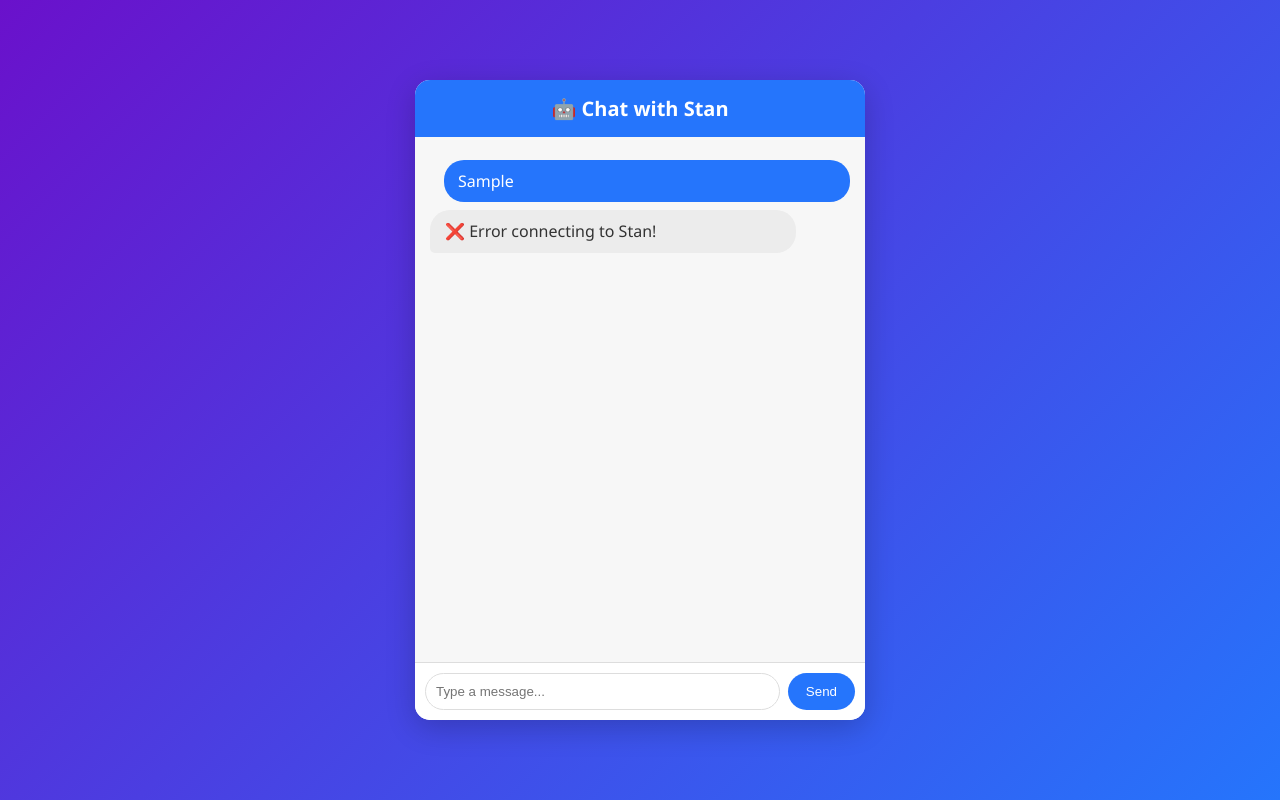
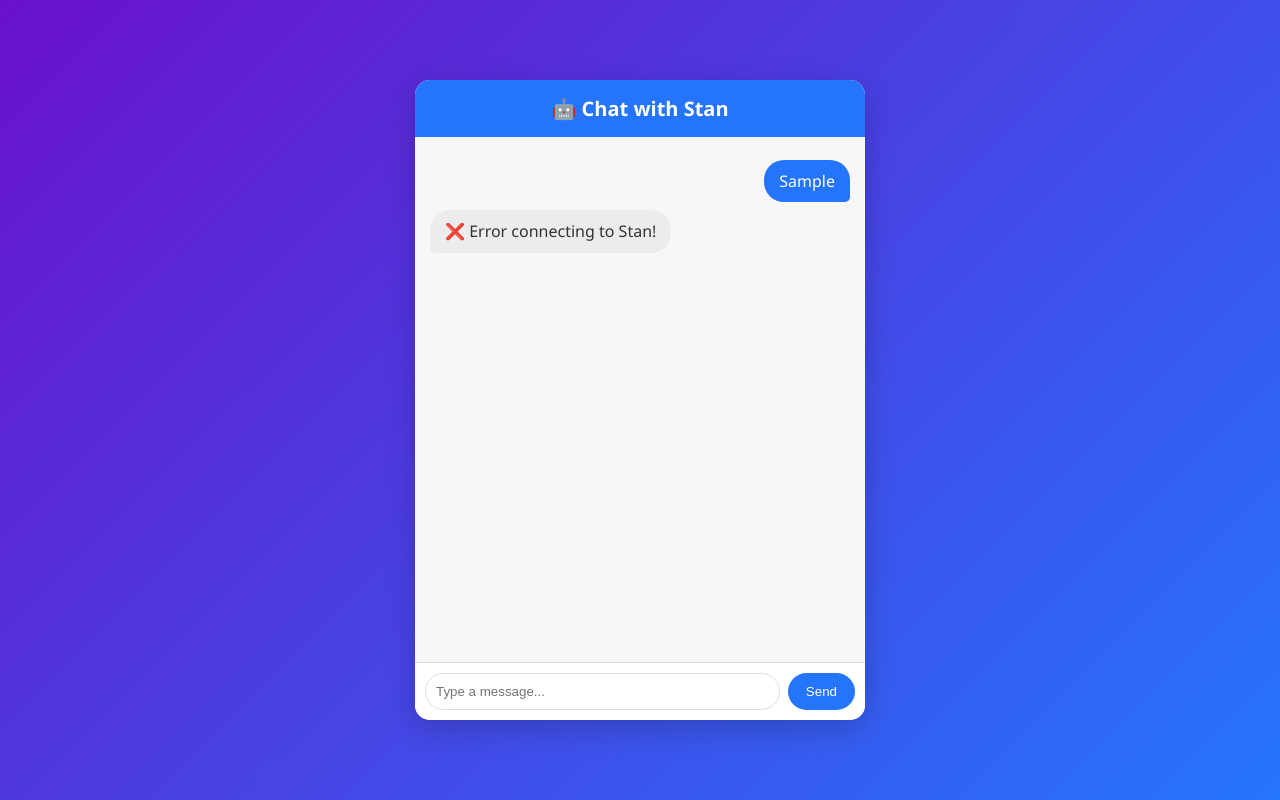
Before and after one commit to akhs77/stan-chatbot, a plain HTML site: page templates/index.html in a window 1280 px wide. Both pictures are taken after typing "Sample" into the empty fields and a click on the button "Send". Drawn offline with Linux system fonts and the light colour scheme; no server answers.

Commit message:
app.py update

```diff
--- a/templates/index.html
+++ b/templates/index.html
@@ -40,27 +40,32 @@
     overflow-y: auto;
     background: #f7f7f7;
   }
+  .msg-wrapper {
+    width: 100%;
+    display: flex;
+    margin: 8px 0;
+  }
+  .msg-wrapper.user {
+    justify-content: flex-end;
+  }
+  .msg-wrapper.bot {
+    justify-content: flex-start;
+  }
   .msg {
     padding: 10px 15px;
     border-radius: 20px;
-    margin: 8px 0;
-    max-width: 80%;
     line-height: 1.4;
     animation: fadeIn 0.3s ease-in;
+    max-width: 80%;
+    word-wrap: break-word;
+    display: inline-block;
   }
-  .user {
-  background: #2575fc;
-  color: white;
-  padding: 10px 14px;
-  max-width: 90%;
-  border-bottom-right-radius: 5px;
-  border-radius: 20px;
-  margin: 8px 0 8px auto; /* stick to right */
-  display: block;
-  word-break: break-word;
-}
-
-  .bot {
+  .user .msg {
+    background: #2575fc;
+    color: white;
+    border-bottom-right-radius: 5px;
+  }
+  .bot .msg {
     background: #ececec;
     color: #333;
     border-bottom-left-radius: 5px;
@@ -127,19 +132,30 @@ document.getElementById("message").addEventListener("keypress", e => {
 });
 
 function addMessage(text, sender) {
+  const msgWrapper = document.createElement("div");
+  msgWrapper.classList.add("msg-wrapper", sender);
+
   const msgDiv = document.createElement("div");
-  msgDiv.classList.add("msg", sender);
+  msgDiv.classList.add("msg");
   msgDiv.innerText = text;
-  document.getElementById("chatbox").appendChild(msgDiv);
+
+  msgWrapper.appendChild(msgDiv);
+  document.getElementById("chatbox").appendChild(msgWrapper);
+
   document.getElementById("chatbox").scrollTop = document.getElementById("chatbox").scrollHeight;
 }
 
 function showTyping() {
+  const msgWrapper = document.createElement("div");
+  msgWrapper.id = "typing";
+  msgWrapper.classList.add("msg-wrapper", "bot");
+
   const typingDiv = document.createElement("div");
-  typingDiv.id = "typing";
-  typingDiv.classList.add("msg", "bot", "typing");
+  typingDiv.classList.add("msg", "typing");
   typingDiv.innerText = "Stan is typing...";
-  document.getElementById("chatbox").appendChild(typingDiv);
+
+  msgWrapper.appendChild(typingDiv);
+  document.getElementById("chatbox").appendChild(msgWrapper);
   document.getElementById("chatbox").scrollTop = document.getElementById("chatbox").scrollHeight;
 }
 
```
